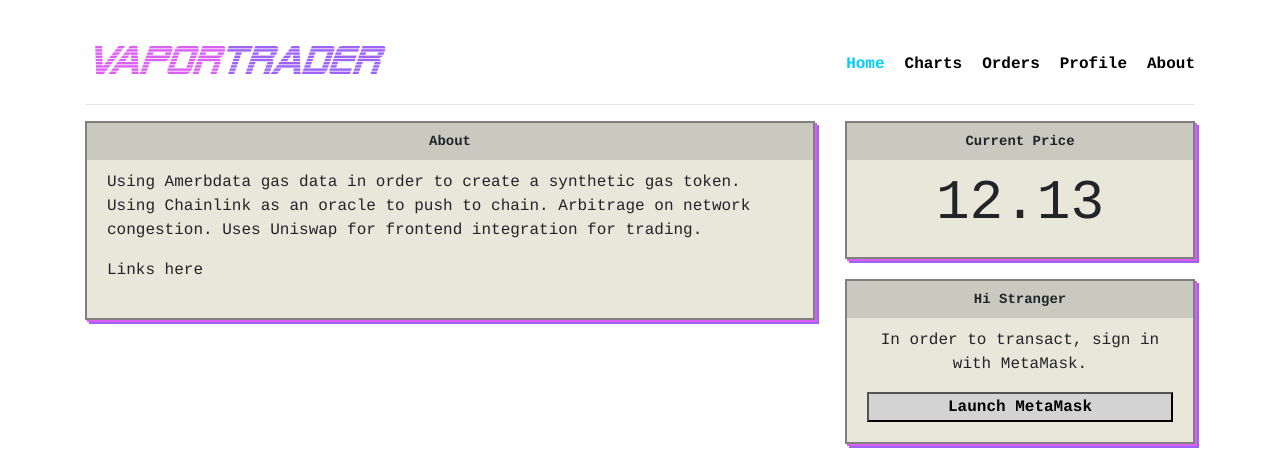
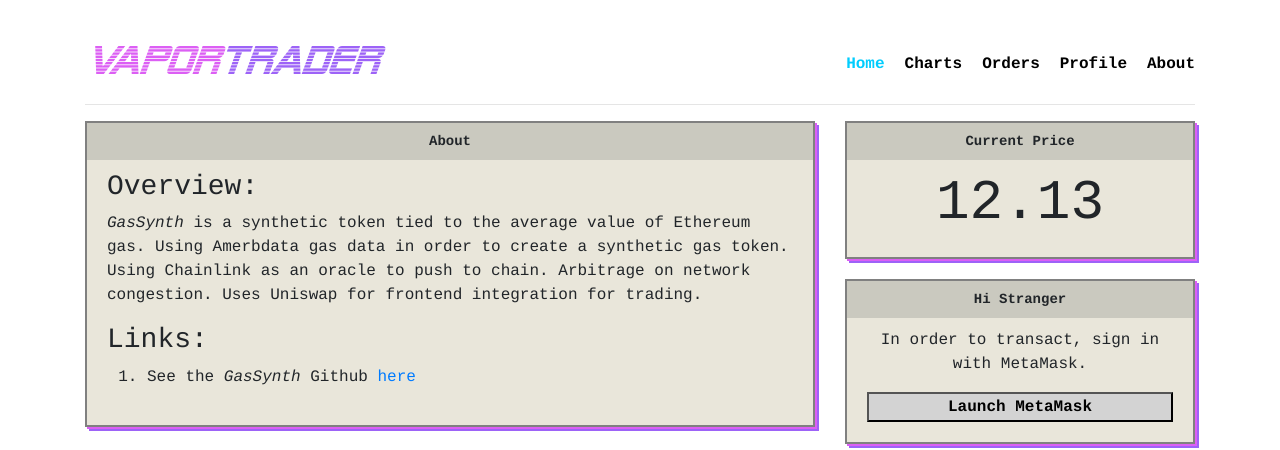
Before and after one commit to michaelcohen716/gas-trader, a React (Create React App) app in the folder client/: page /about in a window 1280 px wide. Shown: the top 450 px of the page. Built offline with nearby package versions, Linux system fonts and the light colour scheme.

Commit message:
minor changes to merge with seb's

```diff
--- a/client/src/About.jsx
+++ b/client/src/About.jsx
@@ -9,12 +9,22 @@
     <React.Fragment>
       <Card title="About">
         {/* <AboutTabs /> */}
+        <h3>Overview:</h3>
         <p>
-          Using Amerbdata gas data in order to create a synthetic gas token.
-          Using Chainlink as an oracle to push to chain. Arbitrage on network
-          congestion. Uses Uniswap for frontend integration for trading.
+          <em>GasSynth</em> is a synthetic token tied to the average value of
+          Ethereum gas. Using Amerbdata gas data in order to create a synthetic
+          gas token. Using Chainlink as an oracle to push to chain. Arbitrage on
+          network congestion. Uses Uniswap for frontend integration for trading.
         </p>
-        <p>Links here</p>
+        <h3>Links:</h3>
+        <ol>
+          <li>
+            <p>
+              See the <em>GasSynth</em> Github
+              <a href="https://github.com/michaelcohen716/gas-trader"> here</a>
+            </p>
+          </li>
+        </ol>
       </Card>
     </React.Fragment>
   );
--- a/client/src/components/Account/index.jsx
+++ b/client/src/components/Account/index.jsx
@@ -1,13 +1,23 @@
 import React, { useState, useEffect } from "react";
-import styled from 'styled-components';
+import styled from "styled-components";
 import getWeb3 from "../../getWeb3";
 import Card from "../Card";
 import Button from "../Button";
 import InputField from "../InputField";
 
+import { NumberField, Cutout } from "react95";
+
+const StyledCutout = styled(Cutout)`
+  background: ${({ theme }) => theme.canvas};
+`;
+const Wrapper = styled.div`
+  background: ${({ theme }) => theme.material};
+  padding: 5rem;
+`;
+
 const InlineButton = styled(Button)`
-    display: inline-block;
-    width: 49%;
+  display: inline-block;
+  width: 49%;
 `;
 
 const Account = ({ price }) => {
@@ -54,8 +64,12 @@
               onChange={ev => setAmount(ev.target.value)}
             />
             <strong>Total:</strong> {parseFloat(amount * price, 2)}
-            <InlineButton onClick={buy}>Buy</InlineButton>
-            <InlineButton onClick={sell}>Sell</InlineButton>
+            <div className="row my-1">
+              <InlineButton onClick={buy}>Buy</InlineButton>
+            </div>
+            <div className="row my-1">
+              <InlineButton onClick={sell}>Sell</InlineButton>
+            </div>
           </div>
         </div>
       ) : (
```
